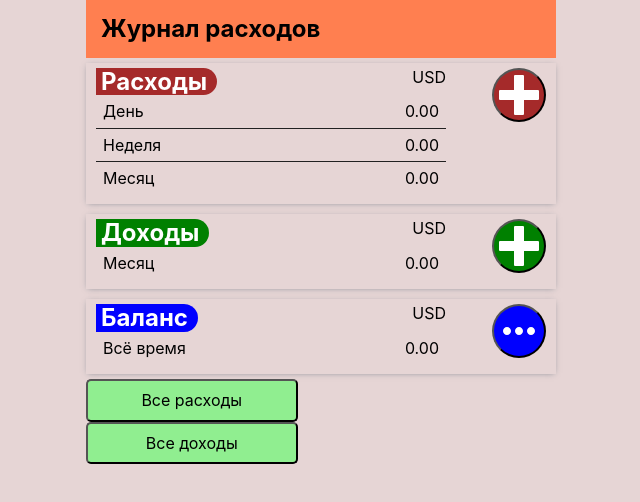
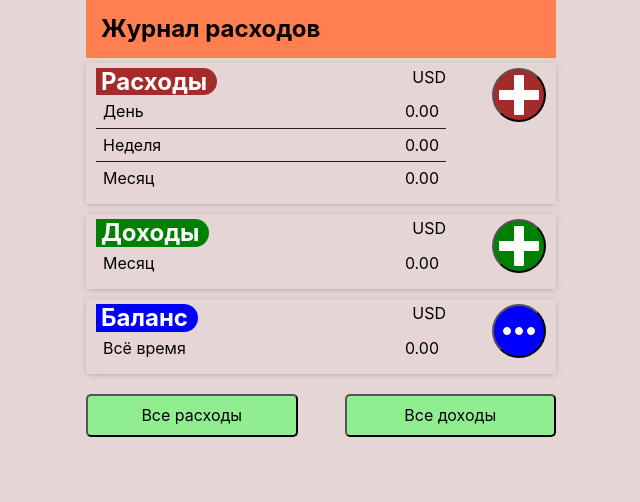
Before and after one commit to z9877969/bc9.wallet, a React (Create React App) app: page / in a window 1280 px wide. Shown: the top 502 px of the page, without its empty margins (319-959 px from the left). Built offline with nearby package versions, Linux system fonts and the light colour scheme.

Commit message:
l-3.style

```diff
--- a/src/components/ButtonsToHistory/ButtonsToHistory.jsx
+++ b/src/components/ButtonsToHistory/ButtonsToHistory.jsx
@@ -2,7 +2,7 @@ import s from "./ButtonsToHistory.module.scss";
 
 const ButtonsToHistory = ({ handleOpenTransaction }) => {
   return (
-    <>
+    <div className={s.container}>
       <button
         onClick={() => handleOpenTransaction("costsHistory")}
         className={s.button}
@@ -17,7 +17,7 @@ const ButtonsToHistory = ({ handleOpenTransaction }) => {
       >
         Все доходы
       </button>
-    </>
+    </div>
   );
 };
 
--- a/src/components/ButtonsToHistory/ButtonsToHistory.module.scss
+++ b/src/components/ButtonsToHistory/ButtonsToHistory.module.scss
@@ -1,10 +1,12 @@
+.container {
+    display: flex;
+    justify-content: space-between;
+    padding: 15px 0;
+}
+
 .button {
     width: 45%;
     padding: 10px;
     background-color: lightgreen;
     border-radius: 5px;
 }
-
-.button:not(:last-child) {
-    margin-right: 10%;
-}
--- a/src/components/TransactionForm/TransactionForm.module.scss
+++ b/src/components/TransactionForm/TransactionForm.module.scss
@@ -10,10 +10,12 @@
     padding-left: 10px;
     padding-right: 10px;
 
-    &:nth-last-child(-n + 6) {
+    &:nth-last-child(n + 3) {
       padding-bottom: 15px;
       border-bottom: 1px solid darkgray;
     }
+
+    &las
 
     & > [type="button"] {
       padding: 5px 10px;
```
